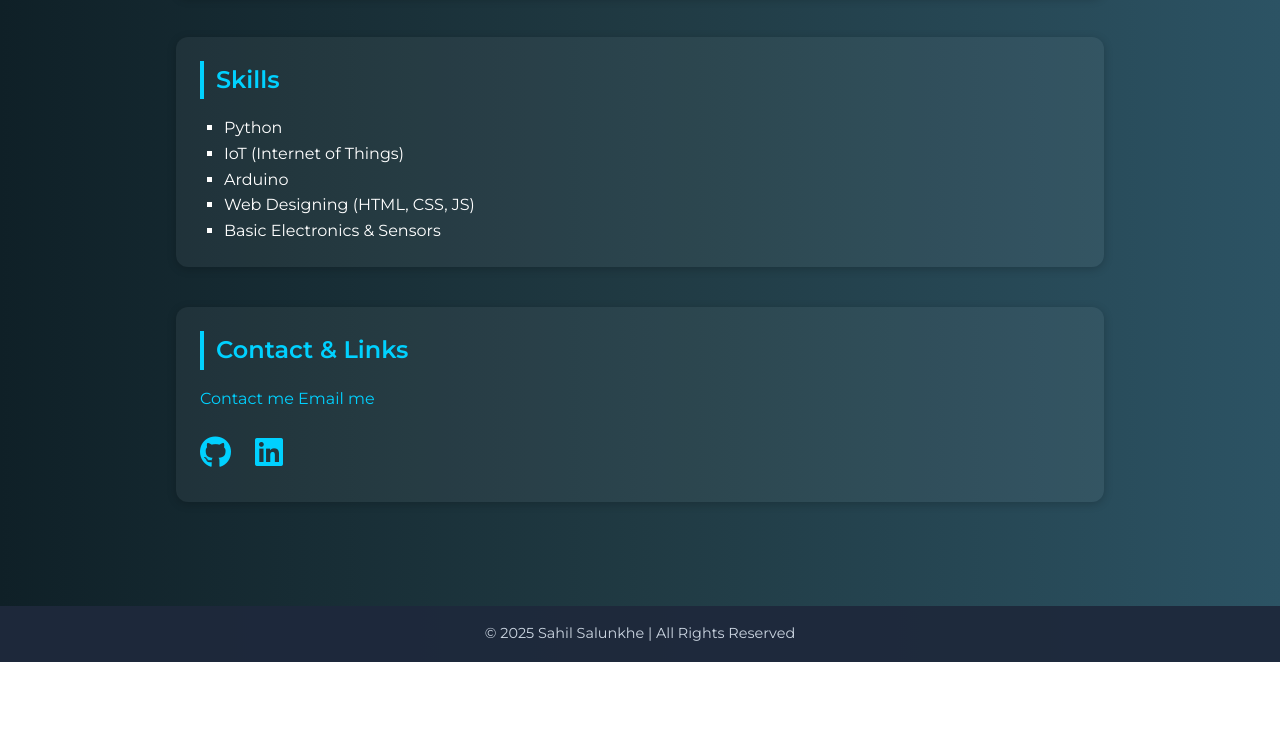
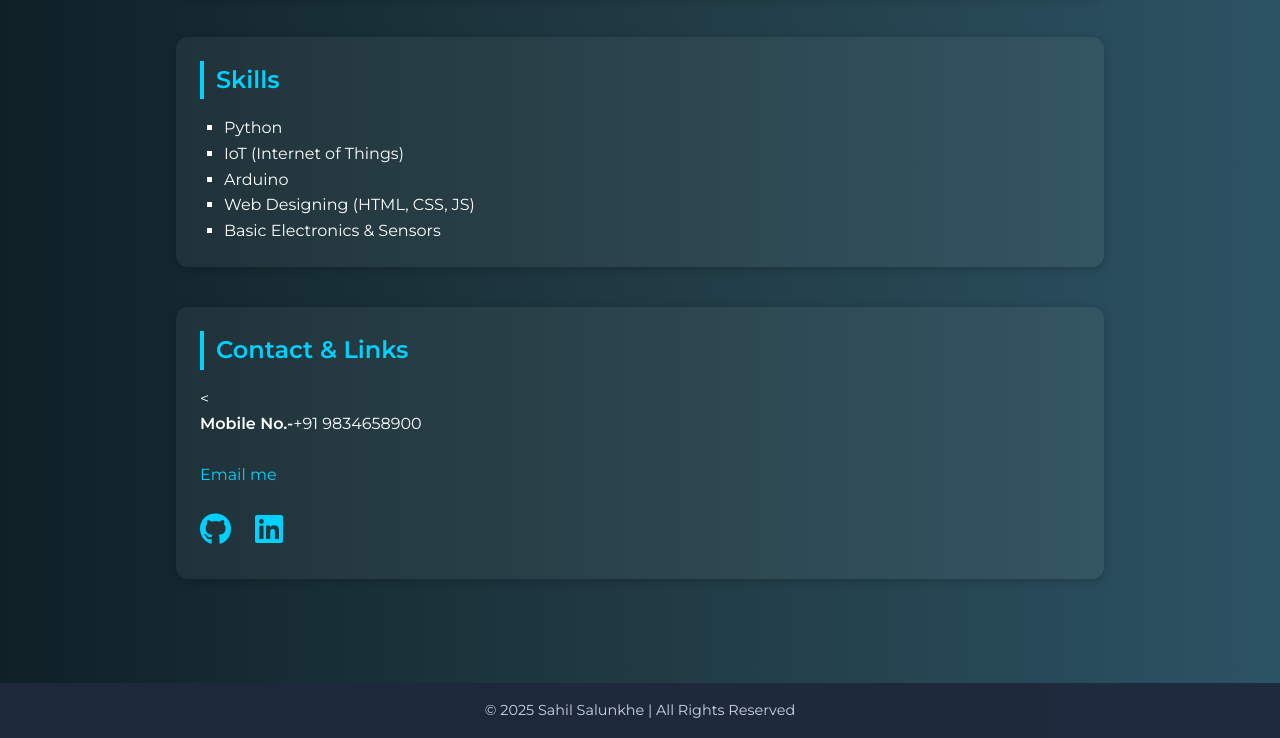
Before and after one commit to sahil-9909/Portfolio_2, a plain HTML site: page index.html in a window 1280 px wide. Shown: the part 855-1593 px from the top of the page. Before the commit the page ends 1517 px from the top, so only its background shows below. Drawn offline with Linux system fonts and the light colour scheme.

Commit message:
Update index.html

```diff
--- a/index.html
+++ b/index.html
@@ -125,8 +125,8 @@
 
     <section>
       <h2>Contact & Links</h2>
-      <a href="tel:+919834658900">Contact me</a>
-      <a href="mailto:sahilsalun000@gmail.com">Email me</a>
+      <<p><strong>Mobile No.-</strong>+91 9834658900</p>
+      <a href="mailto:sahilsalun000@gmail.com"><br>Email me</a>
       <div class="social-icons">
         <a href="https://github.com/sahil-9909" target="_blank"><i class="fab fa-github"></i></a>
         <a href="https://www.linkedin.com/in/sahil-salunkhe-6a275b31b?utm_source=share&utm_campaign=share_via&utm_content=profile&utm_medium=android_app" target="_blank"><i class="fab fa-linkedin"></i></a>
```
